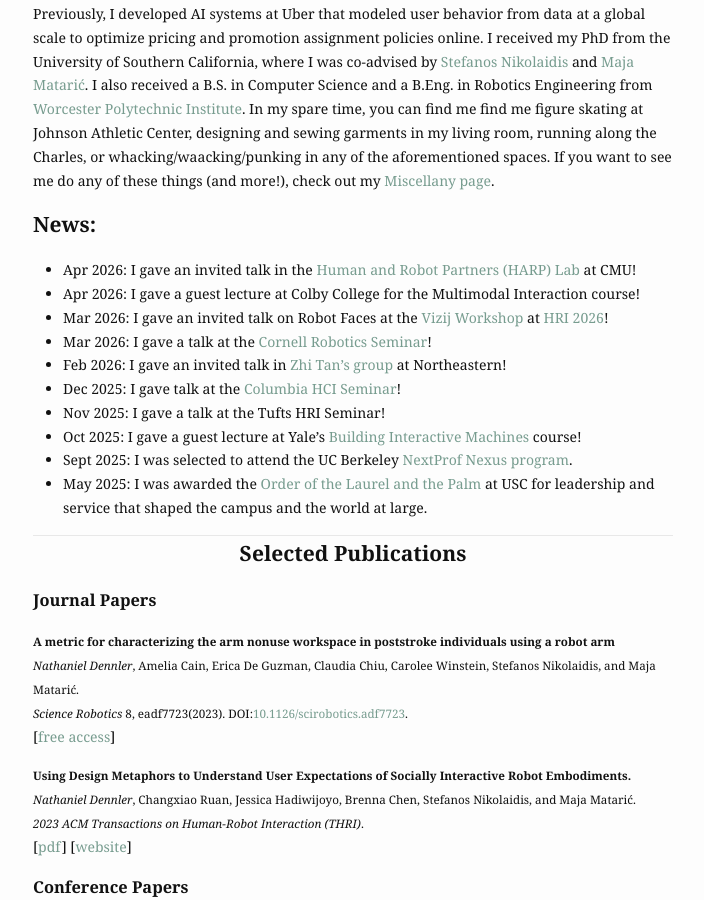
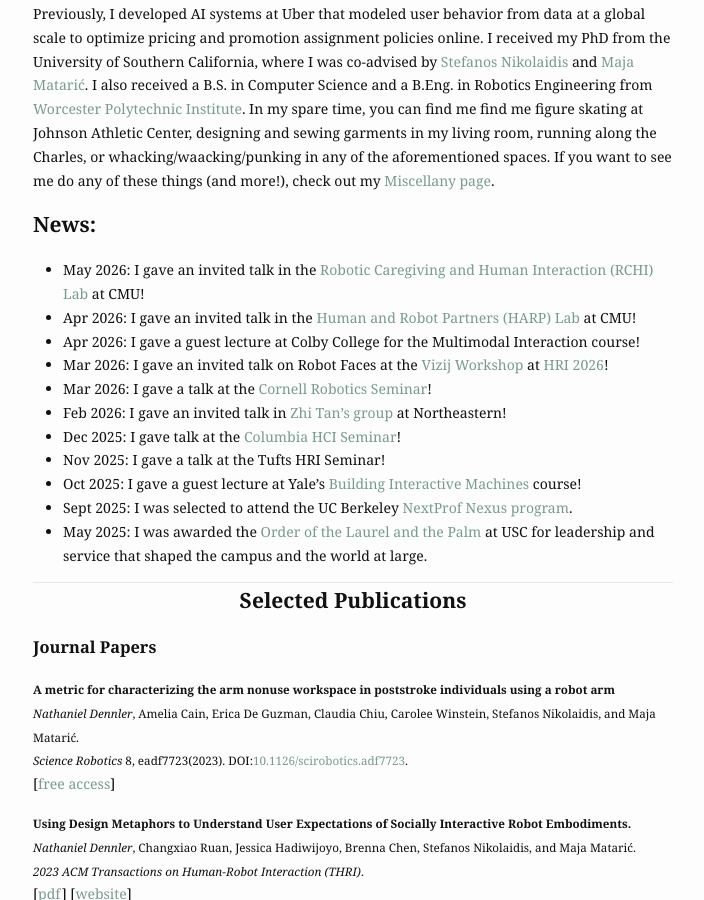
Before and after one commit to ndennler/ndennler.github.io, a Jekyll site: the page built from index.md, in a window 1280 px wide and 900 px high, scrolled down 564 px. Shown: the whole window, without its empty margins (287-991 px from the left). Built offline with Jekyll 4.4.1, drawn with Linux system fonts in a browser that asks for light colours.

Commit message:
Add news updates for talks and lectures

```diff
--- a/index.md
+++ b/index.md
@@ -20,6 +20,7 @@ profile_picture:
 
 
 ## News:
+- May 2026: I gave an invited talk in the [Robotic Caregiving and Human Interaction (RCHI) Lab](https://rchi-lab.github.io/) at CMU!
 - Apr 2026: I gave an invited talk in the [Human and Robot Partners (HARP) Lab](https://harplab.github.io/harplab.deploy/) at CMU!
 - Apr 2026: I gave a guest lecture at Colby College for the Multimodal Interaction course!
 - Mar 2026: I gave an invited talk on Robot Faces at the [Vizij Workshop](https://vizij.ai/events/hri-2026-tutorial/) at [HRI 2026](https://humanrobotinteraction.org/2026/)!
```
